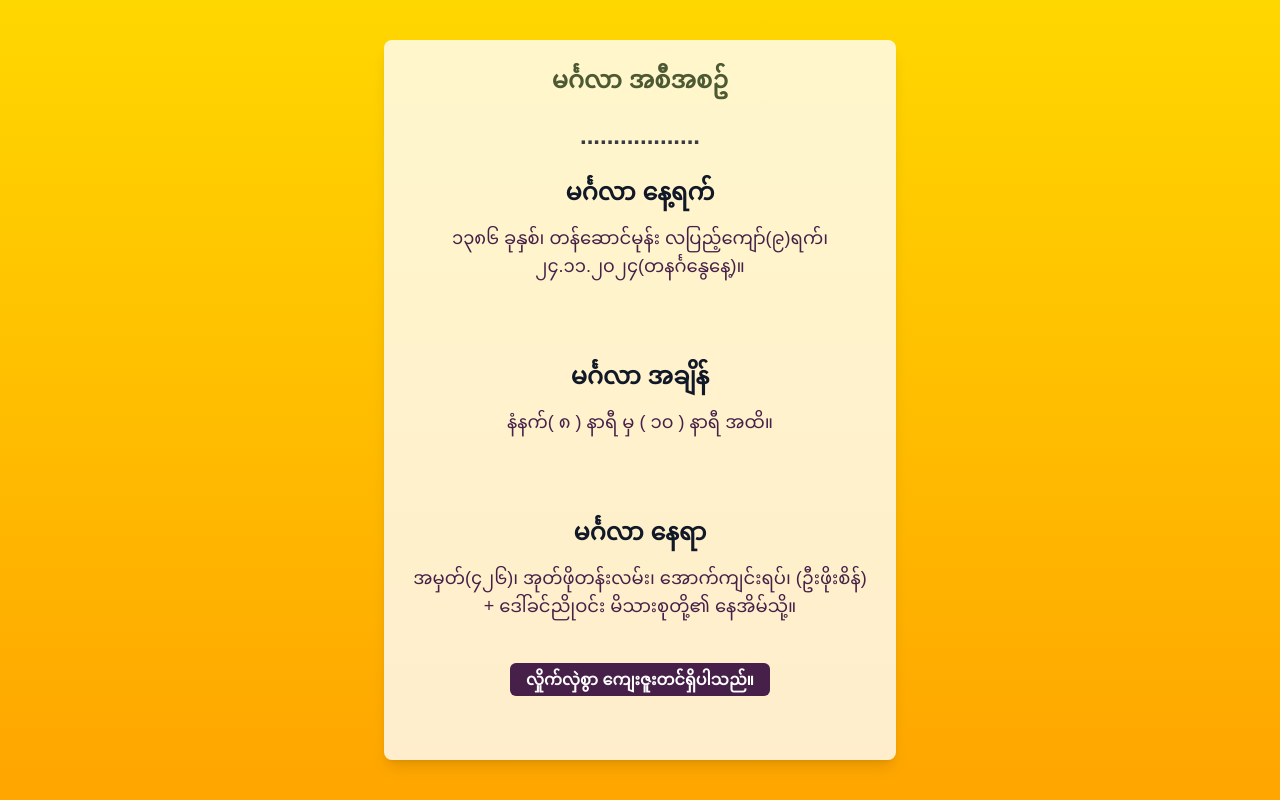
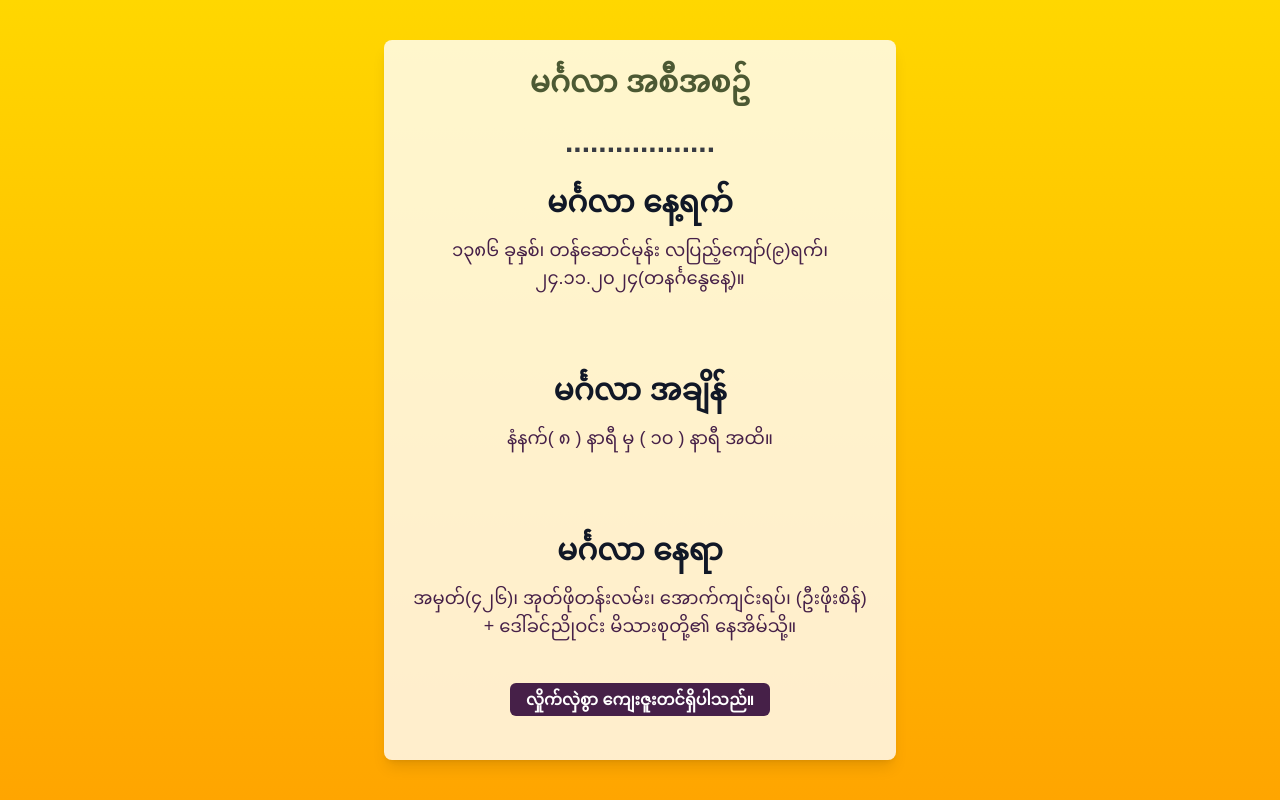
Before and after one commit to AungNaingPhyo2006/aanda, a Next.js app: page /plan in a window 1280 px wide. Built offline with nearby package versions, Linux system fonts and the light colour scheme.

Commit message:
Update plan

```diff
--- a/app/plan/page.tsx
+++ b/app/plan/page.tsx
@@ -4,23 +4,23 @@ export default function Plan() {
   return (
     <div className="min-h-screen flex items-center justify-center bg-gradient-to-b from-[#FFD700] to-[#FFA500] p-2">
     <div className="bg-white/80 p-6 rounded-lg shadow-lg w-full max-w-lg overflow-y-auto h-[90vh] scrollbar-hide">
-      <h1 className="text-2xl font-bold text-center text-[#4C5933] mb-6">မင်္ဂလာ အစီအစဥ်</h1>
-      <h1 className="text-2xl font-bold text-center text-[#383B42] mt-2">..................</h1>
+      <h1 className="text-base sm:text-lg md:text-xl lg:text-2xl xl:text-3xl font-bold text-center text-[#4C5933] mb-6">မင်္ဂလာ အစီအစဥ်</h1>
+      <h1 className="text-base sm:text-lg md:text-xl lg:text-2xl xl:text-3xl font-bold text-center text-[#383B42] mt-2">..................</h1>
 
       {/* Scrollable Content */}
       {/* Wedding Plan Details */}
       <div className="text-center space-y-4 mt-6">
-          <p className="text-2xl font-bold   text-gray-900">
+          <p className="text-base sm:text-lg md:text-xl lg:text-2xl xl:text-3xl font-bold   text-gray-900">
           မင်္ဂလာ နေ့ရက်
           </p>
           <p className="text-lg text-[#462048]">၁၃၈၆ ခုနှစ်၊ တန်ဆောင်မုန်း လပြည့်ကျော်(၉)ရက်၊ ၂၄.၁၁.၂၀၂၄(တနင်္ဂနွေနေ့)။<br/></p>
           <div className='h-12'/>
-          <p className="text-2xl font-bold   text-gray-900">
+          <p className="text-base sm:text-lg md:text-xl lg:text-2xl xl:text-3xl font-bold   text-gray-900">
           မင်္ဂလာ အချိန်
           </p>
           <p className="text-lg  text-[#462048]">နံနက်( ၈ ) နာရီ မှ ( ၁၀ ) နာရီ အထိ။<br/></p>
           <div className='h-12'/>
-          <p className="text-2xl font-bold   text-gray-900">
+          <p className="text-base sm:text-lg md:text-xl lg:text-2xl xl:text-3xl font-bold   text-gray-900">
           မင်္ဂလာ နေရာ
           </p>
           <p className="text-lg  text-[#462048]">အမှတ်(၄၂၆)၊ အုတ်ဖိုတန်းလမ်း၊ အောက်ကျင်းရပ်၊ (ဦးဖိုးစိန်) + ဒေါ်ခင်ညိုဝင်း မိသားစုတို့၏ နေအိမ်သို့။<br/></p>
```
